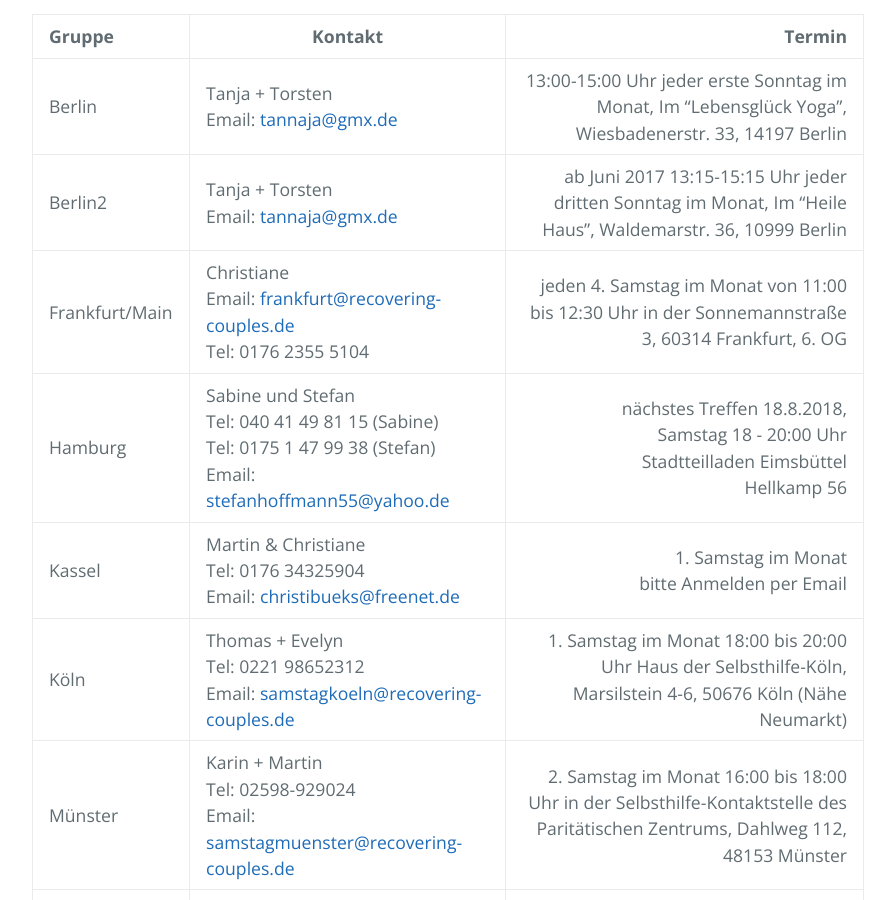
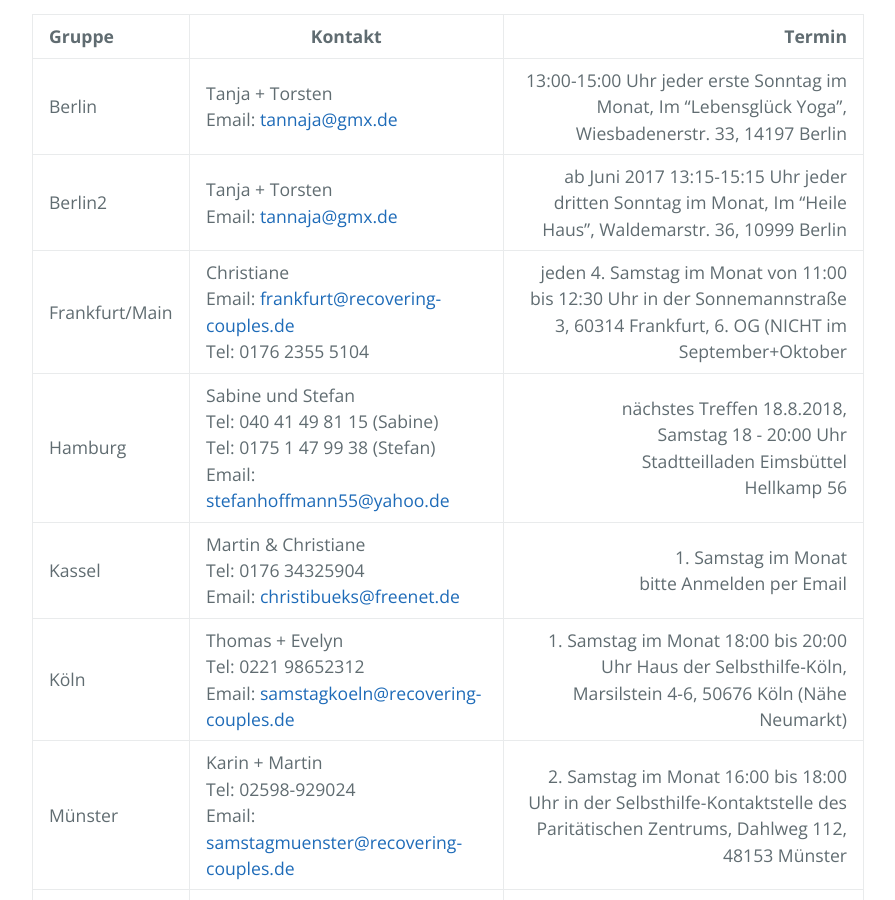
Before and after one commit to rcadeutschland/rcadeutschland.github.io, a Jekyll site: the page built from Gruppen.MD, in a window 1280 px wide and 900 px high, scrolled down 499 px. Shown: the whole window, without its empty margins (192-1087 px from the left). Built offline with Jekyll 4.4.1, drawn with Linux system fonts in a browser that asks for light colours; nearby versions of some CDN libraries.

Commit message:
Gruppe Frankfurt
Termine im September+Oktober fallen aus (Email von Christiane).

```diff
--- a/Gruppen.MD
+++ b/Gruppen.MD
@@ -10,7 +10,7 @@
 |:------ | ------- | ---------------------------: |
 | Berlin | Tanja + Torsten<br>Email: <tannaja@gmx.de> |  13:00-15:00 Uhr jeder erste Sonntag im Monat, Im "Lebensglück Yoga", Wiesbadenerstr. 33, 14197 Berlin |
 | Berlin2 | Tanja + Torsten<br>Email: <tannaja@gmx.de> |  ab Juni 2017 13:15-15:15 Uhr jeder dritten Sonntag im Monat, Im "Heile Haus", Waldemarstr. 36, 10999 Berlin |
-| Frankfurt/Main | Christiane<br>Email: <frankfurt@recovering-couples.de><br>Tel: 0176 2355 5104 | jeden 4. Samstag im Monat  von 11:00 bis 12:30 Uhr  in der Sonnemannstraße 3, 60314 Frankfurt, 6. OG |
+| Frankfurt/Main | Christiane<br>Email: <frankfurt@recovering-couples.de><br>Tel: 0176 2355 5104 | jeden 4. Samstag im Monat  von 11:00 bis 12:30 Uhr  in der Sonnemannstraße 3,  60314 Frankfurt, 6. OG  (NICHT im September+Oktober|
 | Hamburg | Sabine und Stefan<br>Tel: 040 41 49 81 15 (Sabine)<br>Tel: 0175 1 47 99 38 (Stefan)<br>Email: <stefanhoffmann55@yahoo.de> | nächstes Treffen 18.8.2018,<br>Samstag 18 - 20:00 Uhr<br>Stadtteilladen Eimsbüttel<br>Hellkamp 56 |
 | Kassel | Martin & Christiane<br>Tel: 0176 34325904<br>Email: <christibueks@freenet.de> | 1. Samstag im Monat<br> bitte Anmelden per Email |
 | Köln | Thomas + Evelyn<br>Tel: 0221 98652312<br>Email: <samstagkoeln@recovering-couples.de> | 1. Samstag im Monat 18:00 bis 20:00 Uhr Haus der Selbsthilfe-Köln, Marsilstein 4-6, 50676 Köln (Nähe Neumarkt) |
```
